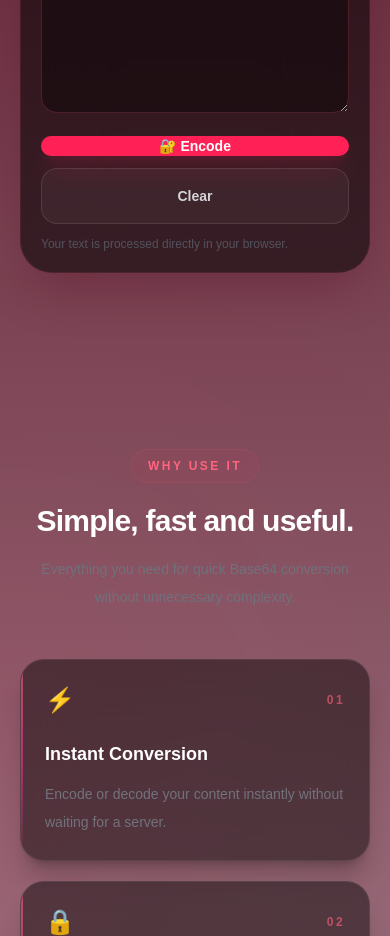
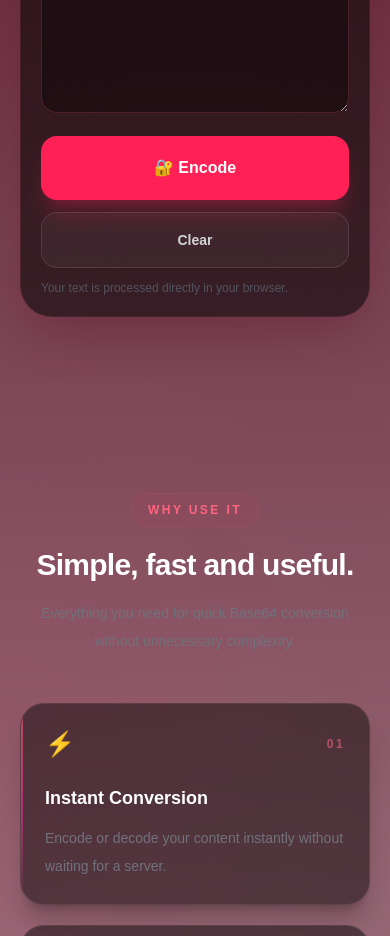
Before and after one commit to selfindependentkartik8-alt/base64-encoder-decoder, a Next.js app: page / in a window 390 px wide. Shown: the part 820-1756 px from the top of the page. Built offline with nearby package versions, Linux system fonts and the light colour scheme.

Commit message:
Improve mobile responsive encode button

```diff
--- a/app/page.tsx
+++ b/app/page.tsx
@@ -272,7 +272,7 @@ export default function Home() {
 
               <button
                 onClick={handleConvert}
-                className="h-14 flex-1 rounded-2xl bg-rose-500 px-7 text-sm font-semibold text-white shadow-xl shadow-rose-500/20 transition duration-300 hover:-translate-y-0.5 hover:bg-rose-400 active:scale-[0.98]"
+               className="h-16 min-h-[64px] w-full flex-1 rounded-2xl bg-rose-500 px-7 py-4 text-base font-semibold text-white shadow-xl shadow-rose-500/20 transition duration-300 hover:-translate-y-0.5 hover:bg-rose-400 active:scale-[0.98] sm:h-14 sm:min-h-0 sm:text-sm"
               >
                 {mode === "encode"
                   ? "🔐 Encode"
```
